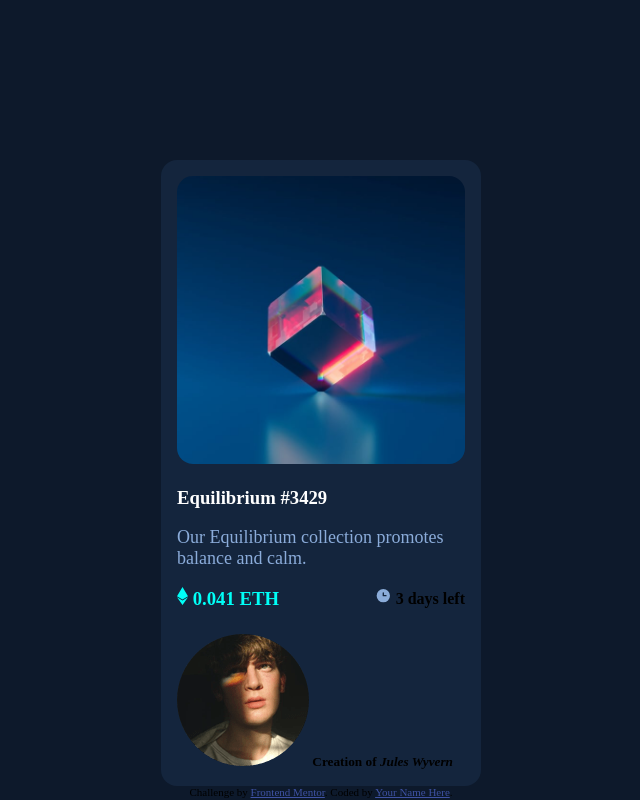
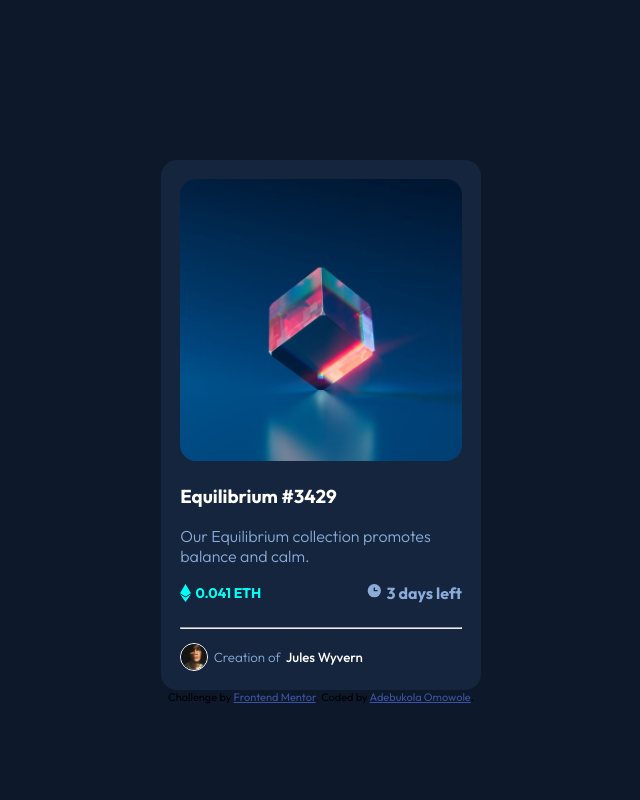
Before and after one commit to Adebukol/nft, a plain HTML site: page index.html in a window 1280 px wide. Shown: the whole page, without its empty margins (319-959 px from the left). Drawn offline with Linux system fonts and the light colour scheme.

Commit message:
new update

```diff
--- a/index.html
+++ b/index.html
@@ -26,14 +26,15 @@
           <h3><img src="images/icon-ethereum.svg" alt="icon-view"> 0.041 ETH</h3>
           <h4><img src="images/icon-clock.svg" alt="icon-clock">   3 days left</h4>
         </div>
-        <h5><img src="images/image-avatar.png" alt="avatar" class="avatar"> Creation of <em>Jules Wyvern</em></h5>
+        <hr>
+        <h5><img src="images/image-avatar.png" alt="avatar" class="avatar"> Creation of <b>Jules Wyvern</b></h5>
       </section>
     </article>
   </main>
 
   <footer class="attribution">
     Challenge by <a href="https://www.frontendmentor.io?ref=challenge" target="_blank">Frontend Mentor</a>.
-    Coded by <a href="#">Your Name Here</a>.
+    Coded by <a href="hrrps://github.io/adebukol">Adebukola Omowole</a>.
   </footer>
 </body>
 </html>
--- a/main.css
+++ b/main.css
@@ -8,6 +8,9 @@ body{
     margin-left: 30em;
     margin-right: 30em;
     margin-top: 10em;
+  font-family: "Outfit", sans-serif;
+  font-optical-sizing: auto;
+  font-style: normal;
 }
 /* main{
     display: block;
@@ -19,7 +22,7 @@ article{
     align-items: center;
     background: hsl(216, 50%, 16%);
     width: 100%;
-    padding: 1em;
+    padding: 1.2em;
     border-radius: 1em;
 }
 .equilibrium{
@@ -36,17 +39,45 @@ h1{
 }
 h2{
     color: hsl(215, 51%, 70%);
-    font-weight: 500;
-    font-size: 18px;
+    font-weight: 300;
+    font-size: 16px;
     margin-bottom: 1em;
 }
 .view{
     display: flex;
     justify-content: space-between;
     margin-bottom: 1.5em;
+    align-items: center;
 }
 h3{
     color: hsl(178, 100%, 50%);
+    font-size: 14px;
+    display: flex;
+    align-items: center;
+    gap: 0.3em;
+}
+h4{
+    color: hsl(215, 51%, 70%);
+}
+hr{
+    border-width: 0.5px solid hsl(215, 51%, 70%);
+}
+h5{
+    color: hsl(215, 51%, 70%);
+    font-weight: 300;
+    display: flex;
+    gap: 0.4em;
+    align-items: center;
+    margin-top: 1em;
+}
+.avatar{
+    width: 10%;
+    border-radius: 100%;
+    border: 1px solid hsl(0, 0%, 100%);
+}
+b{
+    color: hsl(0, 0%, 100%);
+    font-weight: 500;
 }
 
 .attribution { font-size: 11px; text-align: center; }
```
